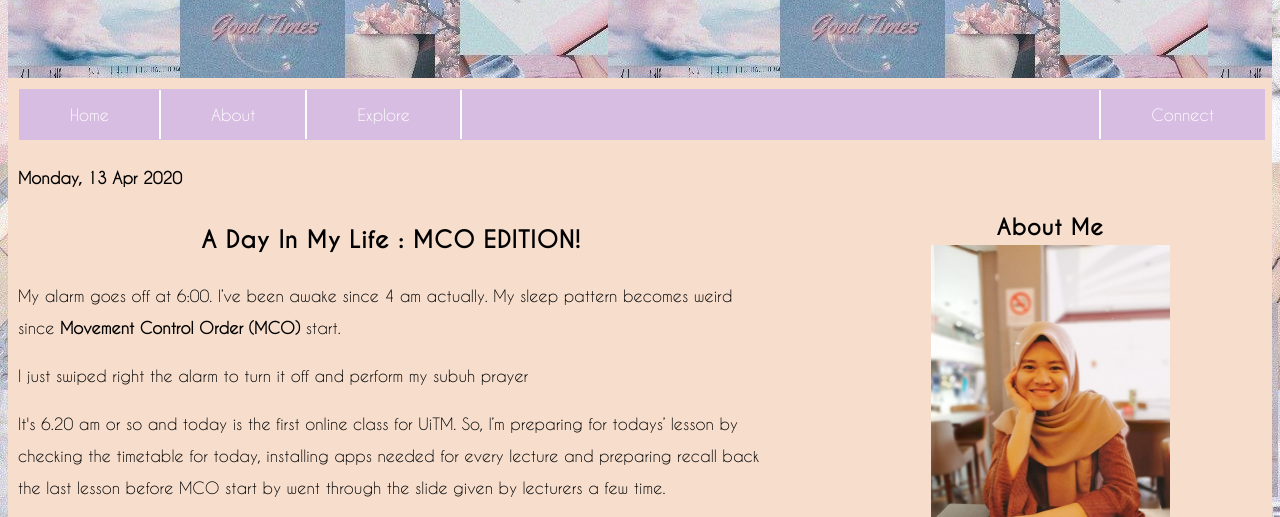
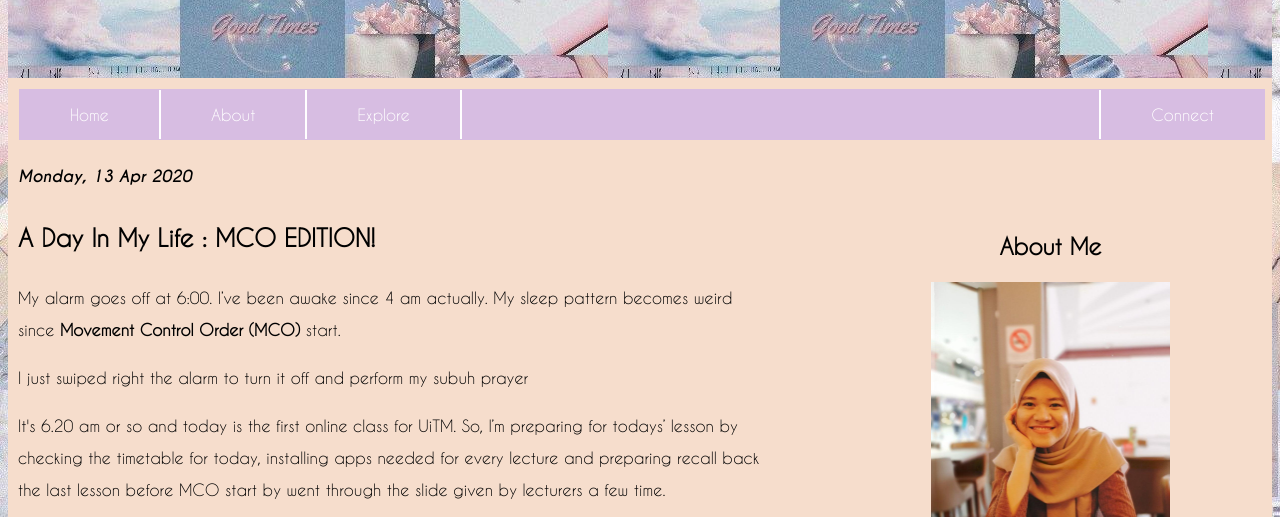
Before and after one commit to frhannah2020/NCC, a plain HTML site: page index.html in a window 1280 px wide. Shown: the part 210-727 px from the top of the page. Drawn offline with Linux system fonts and the light colour scheme.

Commit message:
Update ncc style.css

```diff
--- a/ncc style.css
+++ b/ncc style.css
@@ -47,15 +47,21 @@ h1 {
    text-shadow: 5px 2px 6px black;
 }
 
-h2, h3{
-      margin: 0;
-    font-family: ;
+h3, h4{
+      margin-top: 20px;
+    font-family: cdbi;
     font-weight: 300;
-        font-family: cdb;
-        text-align: center;
+        text-align: left;
+}
+
+h2, {
+    font-size: small;
+    color: gray;
 
 
 }
+
+
 
 #container{
     background-color: #F6DDCC;
@@ -238,6 +244,7 @@ width: 120%;
     position: relative;
     overflow: hidden;
     font-family: cd;
+    margin-bottom: 20px;
 
 }
 .button:after {
```
